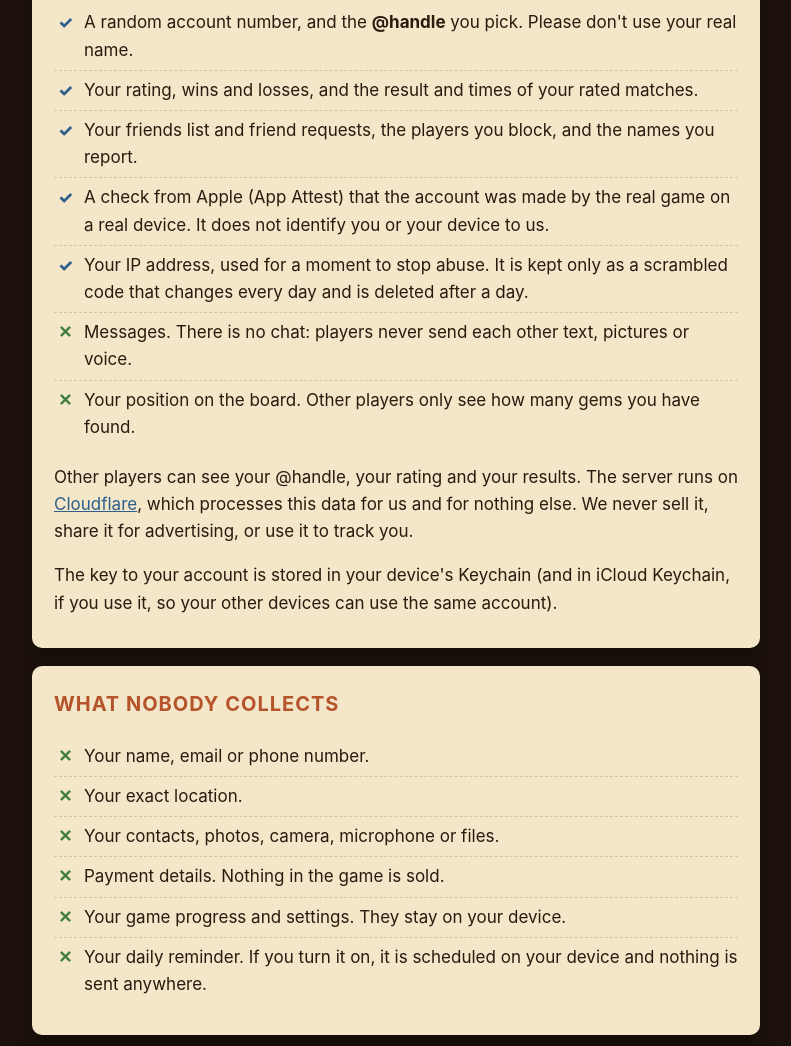
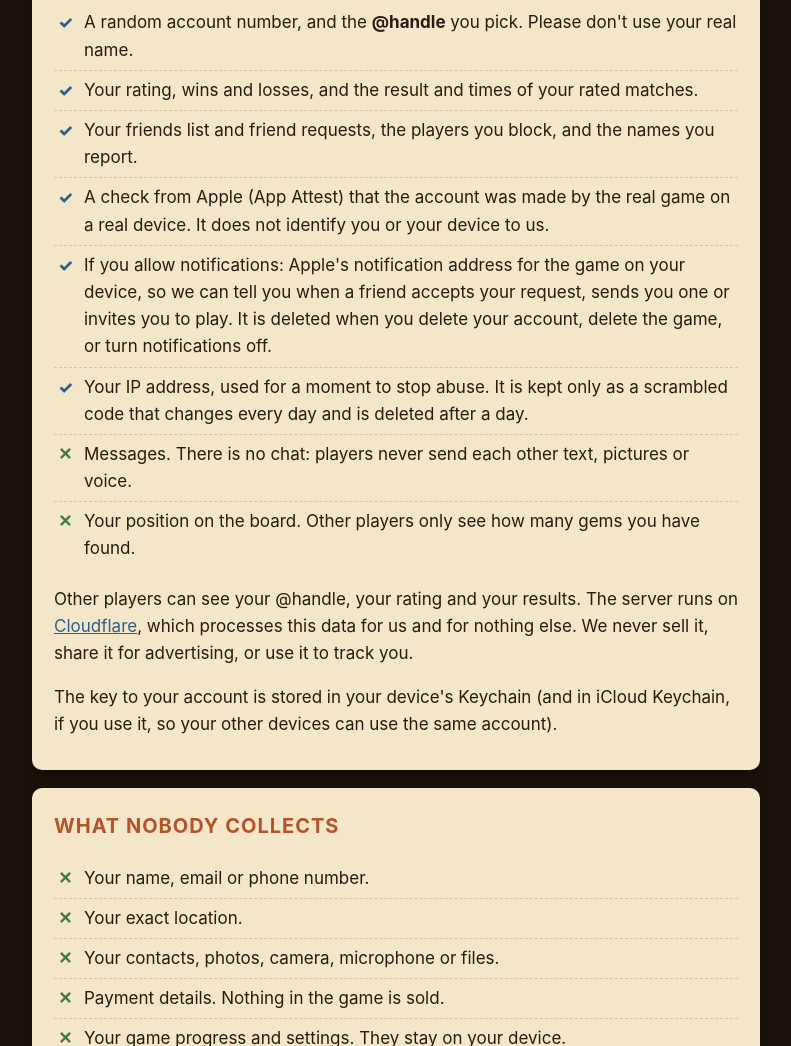
Before and after one commit to sansanchezca/GeodokuMines-Privacy, a plain HTML site: page index.html in a window 1280 px wide. Shown: the part 1327-2373 px from the top of the page, without its empty margins (244-1035 px from the left). Drawn offline with Linux system fonts and the light colour scheme.

Commit message:
Privacy policy: notification address for friend and invite notifications
Co-Authored-By: Claude Opus 5.5 <noreply@anthropic.com>
Claude-Session: https://claude.ai/code/session_01RdsTmqB2ffo1KBaGeP3VFF

```diff
--- a/index.html
+++ b/index.html
@@ -79,6 +79,7 @@
       <li class="yes">Your rating, wins and losses, and the result and times of your rated matches.</li>
       <li class="yes">Your friends list and friend requests, the players you block, and the names you report.</li>
       <li class="yes">A check from Apple (App Attest) that the account was made by the real game on a real device. It does not identify you or your device to us.</li>
+      <li class="yes">If you allow notifications: Apple's notification address for the game on your device, so we can tell you when a friend accepts your request, sends you one or invites you to play. It is deleted when you delete your account, delete the game, or turn notifications off.</li>
       <li class="yes">Your IP address, used for a moment to stop abuse. It is kept only as a scrambled code that changes every day and is deleted after a day.</li>
       <li class="no">Messages. There is no chat: players never send each other text, pictures or voice.</li>
       <li class="no">Your position on the board. Other players only see how many gems you have found.</li>
```
